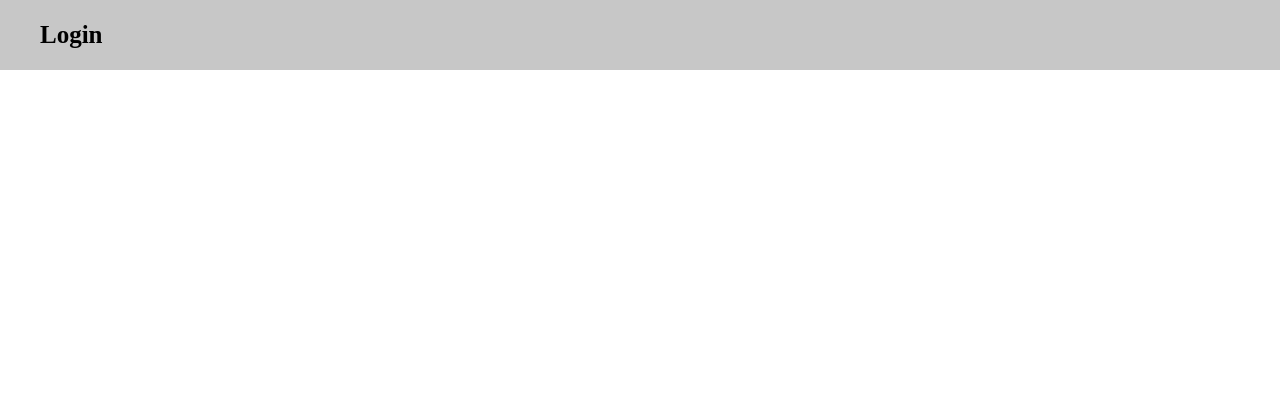
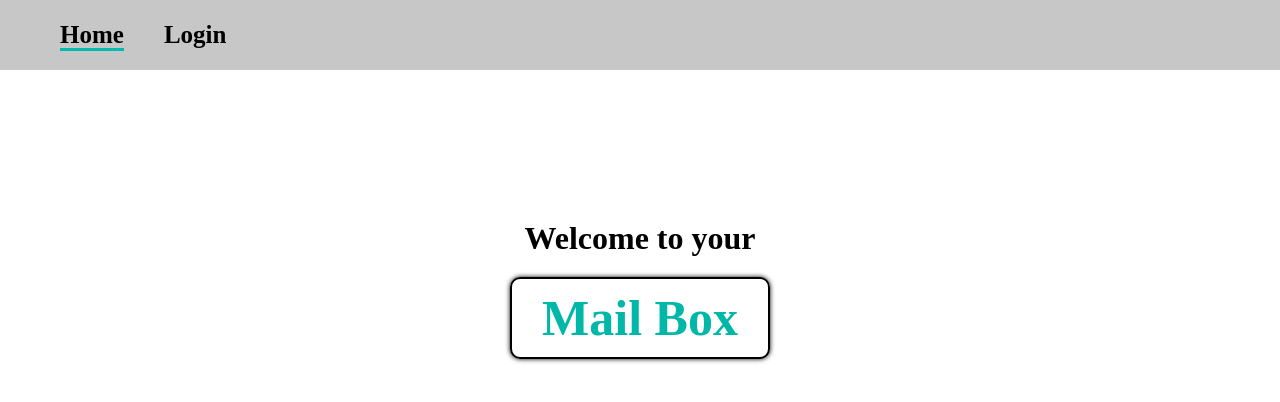
Before and after one commit to chithranjan510/mail-box-client, a React (Create React App) app: page /home in a window 1280 px wide. Before the commit this address had no page. Shown: the top 402 px of the page. Built offline with nearby package versions, Linux system fonts and the light colour scheme.

Commit message:
created the home page and navigating user to home page after successful login

```diff
--- a/src/App.js
+++ b/src/App.js
@@ -4,11 +4,14 @@ import { Routes, Route } from 'react-router-dom';
 import './App.css';
 import Layout from './components/Layout';
 import Login from './pages/Login';
+import Home from './pages/Home';
 
 function App() {
   return (
     <Layout>
       <Routes>
+        <Route path='/' exact element={<Home />} />
+        <Route path='/home' element={<Home />} />
         <Route path='/login' element={<Login />} />
       </Routes>
     </Layout>
--- a/src/components/MainNavigation.js
+++ b/src/components/MainNavigation.js
@@ -9,7 +9,20 @@ const MainNavigation = () => {
       <nav>
         <ul>
           <li>
-            <NavLink to='/login' className={({isActive}) => isActive ? classes.active : ''}>Login</NavLink>
+            <NavLink
+              to='/home'
+              className={({ isActive }) => (isActive ? classes.active : '')}
+            >
+              Home
+            </NavLink>
+          </li>
+          <li>
+            <NavLink
+              to='/login'
+              className={({ isActive }) => (isActive ? classes.active : '')}
+            >
+              Login
+            </NavLink>
           </li>
         </ul>
       </nav>
--- a/src/components/MainNavigation.module.css
+++ b/src/components/MainNavigation.module.css
@@ -6,6 +6,8 @@
 
 .mainNav li {
   list-style: none;
+  display: inline-block;
+  margin: 0 20px 0 20px;
 }
 
 .mainNav a {
--- /dev/null
+++ b/src/pages/Home.js
@@ -0,0 +1,9 @@
+import React from "react";
+
+import classes from './Home.module.css';
+
+const Home = () => {
+  return <h1 className={classes.h1}>Welcome to your<span>Mail Box</span></h1>;
+}
+
+export default Home;
--- /dev/null
+++ b/src/pages/Home.module.css
@@ -0,0 +1,20 @@
+.h1 {
+  width: 50%;
+  margin: auto;
+  margin-top: 150px;
+  font-family: cursive;
+  text-align: center;
+}
+
+.h1 span {
+  width: fit-content;
+  margin: auto;
+  display: block;
+  font-size: 50px;
+  color: #00b7a8;
+  margin-top: 20px;
+  border: 2px solid black;
+  padding: 10px 30px 10px 30px;
+  border-radius: 10px;
+  box-shadow: 0 0 5px black;
+}
--- a/src/pages/Login.js
+++ b/src/pages/Login.js
@@ -1,5 +1,5 @@
 import React, { useState, useRef } from 'react';
-import { json } from 'react-router-dom';
+import { useNavigate } from 'react-router-dom';
 
 import classes from './Login.module.css';
 
@@ -8,6 +8,7 @@ const Login = () => {
   const emailRef = useRef();
   const passwordRef = useRef();
   const confirmPasswordRef = useRef();
+  const navigate = useNavigate();
 
   const hasAccountHandler = () => {
     setHasAccount((preState) => !preState);
@@ -49,7 +50,8 @@ const Login = () => {
       const data = await respense.json();
 
       if (respense.ok) {
-        console.log('Login SuccessFul');
+        localStorage.setItem('idToken', JSON.stringify(data));
+        navigate('/home');
       } else {
         throw data.error;
       }
@@ -61,6 +63,7 @@ const Login = () => {
   return (
     <div className={classes['main-form']}>
       <form className={classes.form} onSubmit={loginFormHandler}>
+      <div className={classes.title}>{hasAccount ? 'Login' : 'Sign Up'}</div>
         <input type='email' placeholder='Email' ref={emailRef} required />
         <input
           type='password'
@@ -77,7 +80,7 @@ const Login = () => {
           />
         )}
         <div className={classes.button}>
-          <button type='submit'>{hasAccount ? 'Sign In' : 'Sign Up'}</button>
+          <button type='submit'>{hasAccount ? 'Login' : 'Sign Up'}</button>
         </div>
       </form>
       <div onClick={hasAccountHandler} className={classes.hasAccount}>
--- a/src/pages/Login.module.css
+++ b/src/pages/Login.module.css
@@ -10,6 +10,13 @@
   padding: 40px;
   border-radius: 5px;
   box-shadow: 0 0 10px black;
+}
+
+.form .title {
+  text-align: center;
+  margin-bottom: 20px;
+  font-size: 40px;
+  font-weight: bold;
 }
 
 .form input {
@@ -29,6 +36,7 @@
   width: 60%;
   padding: 8px 0 8px 0;
   border-radius: 25px;
+  font-size: 18px;
 }
 
 .hasAccount {
```
